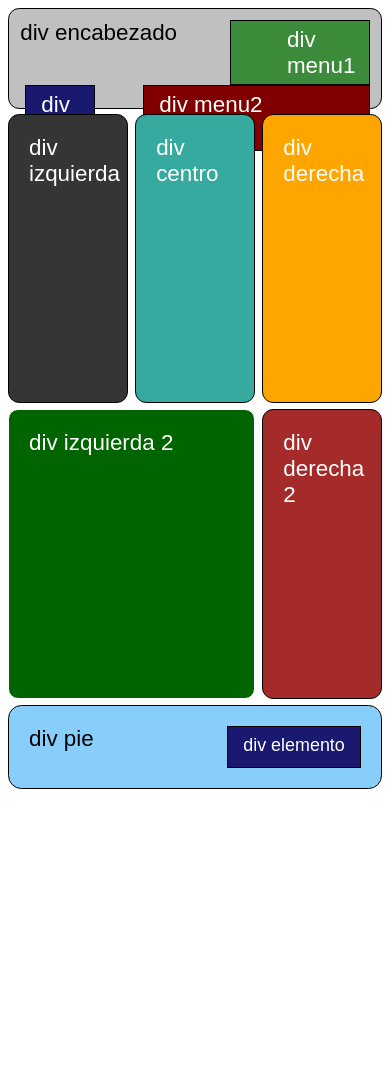
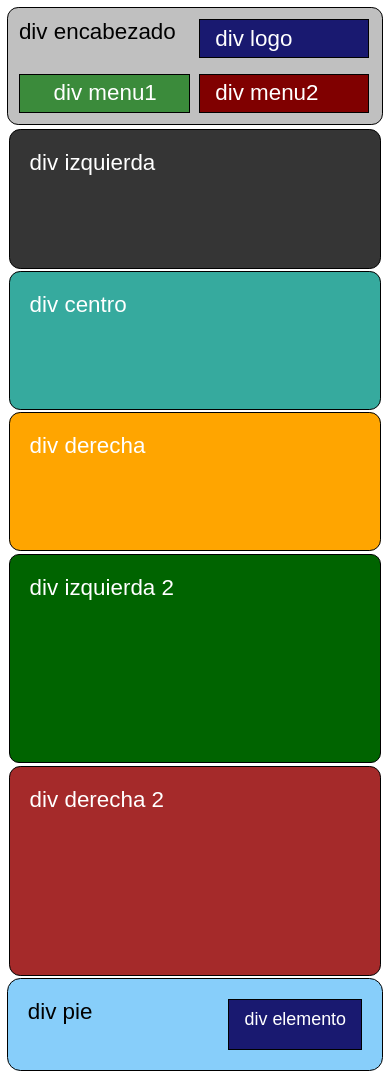
Before and after one commit to MauroPaccioretti/MauroPaccioretti.github.io, a plain HTML site: page flexbox/index.html in a window 390 px wide. Before the commit the page ends 844 px from the top, so only its background shows below. Drawn offline with Linux system fonts and the light colour scheme.

Commit message:
flexbox con media query

```diff
--- /dev/null
+++ b/css/styles.css
@@ -0,0 +1,60 @@
+* {
+    padding: 0;
+    margin: 0;
+    box-sizing: border-box;
+}
+
+header {
+
+    margin-top: 20px;
+    display: flex;
+    align-items: center;
+    justify-content: center;
+}
+
+.encabezado {
+    width: 70%;
+    border: 1px solid black;
+    border-radius: 5px;
+    padding: 20px;
+    display: flex;
+    flex-direction: column;
+    align-items: center;
+}
+
+.encabezado span {
+    font-size: 150% ;
+    font-family: monospace;
+}
+
+.main-nav {
+    display: flex;
+    align-items: center;
+    justify-content: space-around;
+    border: #012424 solid 1px;
+    width: 40%;
+    height: 80px;
+    margin-top: 10px;
+    list-style-type: none;
+    background-color: antiquewhite;
+
+}
+
+.main-nav ul {
+    display: flex;
+    width: 300px;
+    justify-content: space-around;
+}
+
+.main-nav li {
+    display: inline-block;
+    margin-left: 10px;
+}
+
+.main-nav a {
+    color: white;
+    background-color: #13a4a4;
+    border-radius: 2px;
+    text-decoration: none;
+    padding: 5px;
+}
--- a/flexbox/css/style.css
+++ b/flexbox/css/style.css
@@ -1,8 +1,11 @@
 * {
     box-sizing: border-box;
+    margin: 0;
+    padding: 0;
 }
 
 body {
+    padding: 0.3em;
     font-size: 1.4rem;
     font-family: Arial, Helvetica, sans-serif;
 }
@@ -57,7 +60,7 @@ body {
 }
 
 .encabezado {
-    height: 12vh;
+    height: 14vh;
     border: 1px solid black;
     margin-bottom: 0.2em;
     border-radius: 0.5em;
@@ -86,7 +89,7 @@ body {
 
 .logo {
     margin-left: 0.2em;
-    width: 20%;
+    width: 22%;
     padding: 0.25em 0.7em ;
     /* padding-left: 1em; */
 }
@@ -99,17 +102,17 @@ body {
 .contenedor-superior {
     display: flex;
     justify-content: space-between;
-    height: 35vh;
+    height: 36vh;
 }
 
 .contenedor-inferior {
     display: flex;
-    height: 35vh;
+    height: 36vh;
     justify-content: space-between;
 }
 .pie {
     display: flex;
-    height: 10vh;
+    height: 11vh;
     justify-content: space-between;
     padding: 20px;
 }
@@ -138,5 +141,76 @@ body {
 
 @media only screen and (max-width: 576px) {
 
+    .encabezado {
+        flex-direction: row;
+        height: fit-content;
+        min-height: 14vh;
+    }
+
+    .encabezado-superior{
+        flex-direction: column;
+        width: 49%;
+    }
+
+    .menu1 {
+        width: 99%;
+        padding: 0.25em 0.4em 0.25em 1.5em;
+        overflow: auto;
+    }
+    .encabezado-inferior {
+        flex-direction: column;
+        width: 49%;
+    }
+
+    .logo {
+        margin-left: 0;
+        width: 99%;
+    }
+
+    .menu2 {
+        width: 99%;
+    }
+
+    .contenedor-superior {
+        flex-direction: column;
+        height: 50vh;
+        align-items: center;
+        gap: 0.1em;
+        margin-bottom: 0.1em;
+    }
+
+    .contenedor-inferior {
+        flex-direction: column;
+        height: 50vh;
+        margin-bottom: 0.1em;
+        align-items: center;
+        gap: 0.1em;
+    }
+    .pie {
+        display: flex;
+        height: 11vh;
+        justify-content: space-between;
+        padding: 20px;
+    }
+
+    .child {
+        width: 99%;
+        padding: 20px;
+    }
+
+    .child-grande {
+        border: 1px solid black;
+        border-radius: 10px;
+        width: 99%;
+        height: 98%;
+        padding: 20px;
+    }
+
+    .elemento {
+        padding: 0.5em 0.85em;
+        font-size: 0.8em;
+    }
+
+
 
 }
```
Also changed, not shown: index.html (+11 -7 lines), mapeoRapido/index.html (+1 -0 lines).
